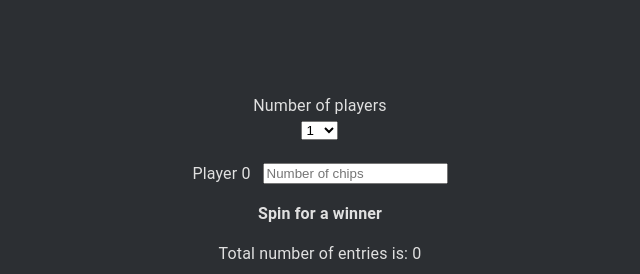
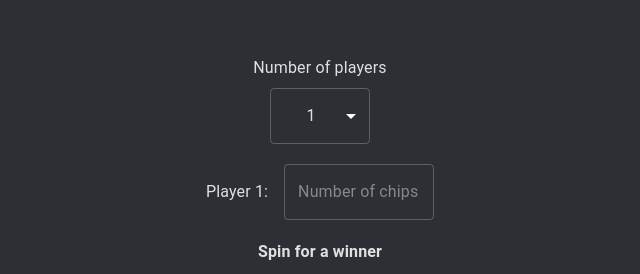
Before and after one commit to thermal-ice/gambling-spinner, a React (Vite) app: page / in a window 1280 px wide. Shown: the part 192-466 px from the top of the page, without its empty margins (320-960 px from the left). Built offline with nearby package versions, Linux system fonts and the light colour scheme.

Commit message:
fixed the CSS and added materialUI for the dropdown and text fields

```diff
--- a/src/App.tsx
+++ b/src/App.tsx
@@ -29,7 +29,7 @@ function App() {
             <CssBaseline/>
             <div>
                 <div className="spacing">
-                    <label htmlFor="numPlayers">Number of players</label>
+                    <label htmlFor="numPlayers" className="label-spacing">Number of players</label>
                     <DropDown numBoxes={numBoxes} setNumBoxes={setNumBoxes}/>
                 </div>
                 {chancesList.length >= 1 && (
--- a/src/Dropdown.tsx
+++ b/src/Dropdown.tsx
@@ -1,24 +1,33 @@
 import * as React from "react";
+import {FormControl, MenuItem, Select, SelectChangeEvent} from "@mui/material";
 
 interface DropDownProps {
     numBoxes: number;
     setNumBoxes: React.Dispatch<React.SetStateAction<number>>;
 }
-const DropDown = ({numBoxes, setNumBoxes}: DropDownProps) => {
 
-    const handleSelectChange = (event: React.ChangeEvent<HTMLSelectElement>) => {
+const DropDown = ({ numBoxes, setNumBoxes }: DropDownProps) => {
+
+    const handleSelectChange = (event: SelectChangeEvent<number> ) => {
         setNumBoxes(Number(event.target.value));
     };
 
     return (
         <div>
-            <select onChange={handleSelectChange} value={numBoxes}>
-                {[...Array(10).keys()].map(i => (
-                    <option key={i} value={i + 1}>
-                        {i + 1}
-                    </option>
-                ))}
-            </select>
+            <FormControl sx={{ width: 100, marginTop: '8px' }}>
+                <Select
+                    labelId="num-boxes-label"
+                    id="num-boxes-select"
+                    value={numBoxes}
+                    onChange={handleSelectChange}
+                >
+                    {[...Array(10).keys()].map(i => (
+                        <MenuItem key={i} value={i + 1}>
+                            {i + 1}
+                        </MenuItem>
+                    ))}
+                </Select>
+            </FormControl>
         </div>
     );
 };
--- a/src/SpinnerInputFields.css
+++ b/src/SpinnerInputFields.css
@@ -3,11 +3,3 @@
     flex-direction: column;
     align-items: center;
 }
-
-.input-row {
-    display: flex;
-    align-items: center;
-    gap: 12px;
-    justify-content: center;
-    width: 100%;
-}
--- a/src/SpinnerInputFields.tsx
+++ b/src/SpinnerInputFields.tsx
@@ -1,7 +1,6 @@
-
 import * as React from "react";
 import "./SpinnerInputFields.css"
-import {ChangeEvent} from "react";
+import {Box, Stack, TextField, Typography} from "@mui/material";
 
 interface SpinnerInputFieldsProps {
     chancesList: number[],
@@ -11,7 +10,7 @@ interface SpinnerInputFieldsProps {
 const SpinnerInputFields = ({chancesList, updateChancesList}: SpinnerInputFieldsProps) => {
 
 
-    const handleChange = (index: number, e: ChangeEvent<HTMLInputElement>) => {
+    const handleChange = (index: number, e: React.ChangeEvent<HTMLTextAreaElement | HTMLInputElement>) => {
         const newValue = e.target.value;
         if (/^\d*$/.test(newValue)) {
             const newValues = [...chancesList];
@@ -22,18 +21,23 @@ const SpinnerInputFields = ({chancesList, updateChancesList}: SpinnerInputFields
 
     return (
         <div className="container">
-            {chancesList.map((value, index) => (
-                <div key={index}  className="input-row" >
-                    <label>{`Player ${index}`}</label>
-                    <input
-                        type="text"
-                        value={value}
-                        onChange={(e) => handleChange(index, e)}
-                        placeholder= "Number of chips"
-                    />
-                </div>
-            ))}
+
+            <Box>
+                {chancesList.map((value, index) => (
+                    <Stack key={index} direction="row" alignItems="center" spacing={2} mb={0.5}>
+                        <Typography variant="body1">{`Player ${index + 1}:`}</Typography>
+                        <TextField
+                            value={value}
+                            onChange={(e) => handleChange(index, e)}
+                            placeholder="Number of chips"
+                            variant="outlined"
+                            sx={{width: 150}}
+                        />
+                    </Stack>
+                ))}
+            </Box>
         </div>
+
 
     );
 }
```
Also changed, not shown: src/App.css (line endings or trailing spaces).
